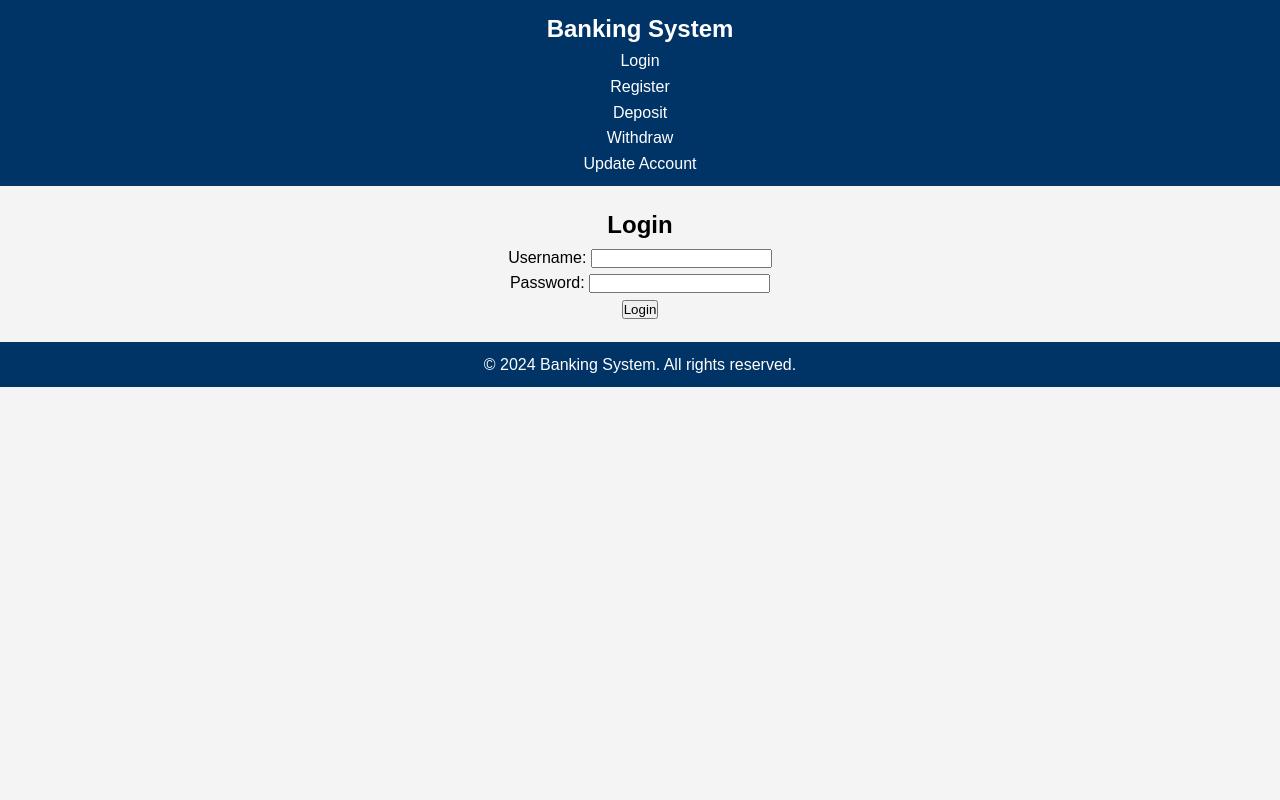
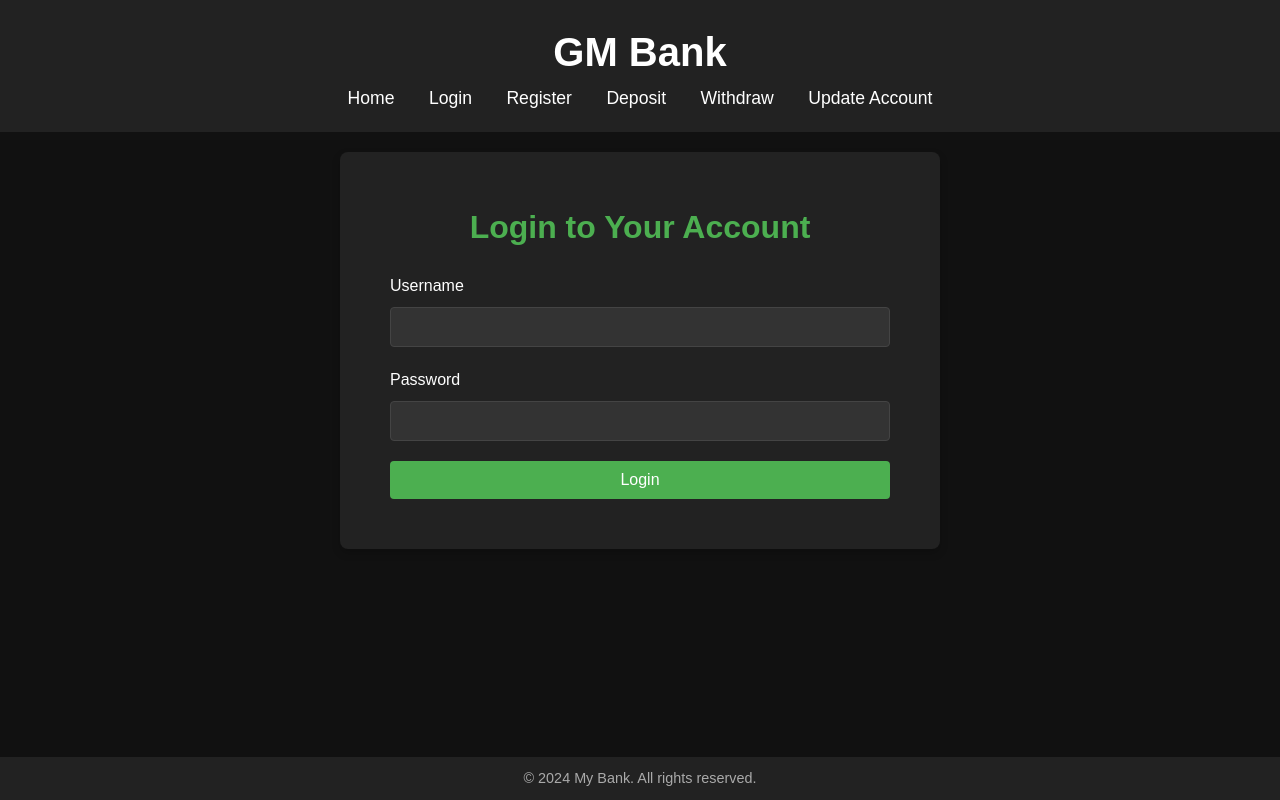
Before and after one commit to GiftM5/Banking-System, a Flask app: page /login in a window 1280 px wide. Run offline with Flask 3, Linux system fonts and the light colour scheme.

Commit message:
Added functionality for login

```diff
--- a/app.py
+++ b/app.py
@@ -1,4 +1,4 @@
-from flask import Flask,render_template,request
+from flask import Flask,render_template,request,url_for,redirect,session
 from database import *
 
 app = Flask(__name__)
@@ -6,14 +6,26 @@ app = Flask(__name__)
 app.config['SQLALCHEMY_DATABASE_URI'] = 'sqlite:///banking_system.db'
 
 db.init_app(app)
+app.secret_key = "bngngjewdfwij@#$%^&*"
 
 @app.route("/")
 def homepage():
     return render_template("homepage.html")
 
-@app.route("/login")
+@app.route("/login",methods = ["GET","POST"])
 def login():
-    return render_template("login.html")
+    if request.method == "POST":
+        username = request.form["username"]
+        password = request.form["password"]
+        user = User.query.filter_by(username=username).first()
+        if username in user and user[username] == password:
+            session['user'] = username
+            print("Login Successful.")
+            return render_template("homepage.html")
+
+    else:
+        print("Username does not exist")
+        return render_template("login.html")
 
 @app.route("/register",methods = ["GET","POST"])
 def register():
--- a/static/styles.css
+++ b/static/styles.css
@@ -1,41 +1,140 @@
-/* Basic Reset */
+/* Global Reset */
 * {
     margin: 0;
     padding: 0;
     box-sizing: border-box;
 }
 
+/* Body Styling */
 body {
-    font-family: Arial, sans-serif;
+    font-family: 'Arial', sans-serif;
+    background-color: #111; /* Dark background */
+    color: #fff; /* White text */
     line-height: 1.6;
-    background-color: #f4f4f4;
+    font-size: 16px;
 }
 
+/* Header Styling */
 header {
-    background-color: #003366;
-    color: white;
-    padding: 10px;
-    text-align: center;
-}
-
-nav a {
-    color: white;
-    margin: 0 15px;
-    text-decoration: none;
-}
-
-nav a:hover {
-    text-decoration: underline;
-}
-
-main {
+    background-color: #222; /* Dark header */
     padding: 20px;
     text-align: center;
 }
 
-footer {
-    background-color: #003366;
-    color: white;
-    padding: 10px;
+header h1 {
+    font-size: 2.5rem;
+    margin: 0;
+    color: #fff;
+}
+
+/* Navigation Menu */
+nav ul {
+    list-style: none;
+    padding: 0;
     text-align: center;
 }
+
+nav ul li {
+    display: inline-block;
+    margin: 0 15px;
+}
+
+nav ul li a {
+    color: #fff;
+    text-decoration: none;
+    font-size: 1.1rem;
+    transition: color 0.3s ease;
+}
+
+nav ul li a:hover {
+    color: #4CAF50; /* Light green on hover */
+}
+
+/* Form Section Styling */
+.form-section {
+    background-color: #222;
+    padding: 50px;
+    margin: 20px auto;
+    max-width: 600px;
+    border-radius: 8px;
+    box-shadow: 0 4px 8px rgba(0, 0, 0, 0.2);
+}
+
+.form-section h2 {
+    text-align: center;
+    font-size: 2rem;
+    margin-bottom: 20px;
+    color: #4CAF50;
+}
+
+.form-section form {
+    display: flex;
+    flex-direction: column;
+}
+
+.form-section label {
+    font-size: 1rem;
+    margin-bottom: 8px;
+}
+
+.form-section input[type="text"],
+.form-section input[type="password"],
+.form-section input[type="number"] {
+    padding: 10px;
+    margin-bottom: 20px;
+    font-size: 1rem;
+    border: 1px solid #444;
+    border-radius: 4px;
+    background-color: #333;
+    color: #fff;
+}
+
+.form-section button {
+    padding: 10px;
+    background-color: #4CAF50;
+    border: none;
+    border-radius: 4px;
+    font-size: 1rem;
+    color: #fff;
+    cursor: pointer;
+    transition: background-color 0.3s ease;
+}
+
+.form-section button:hover {
+    background-color: #45a049;
+}
+
+/* Footer Styling */
+footer {
+    background-color: #222;
+    color: #aaa;
+    text-align: center;
+    padding: 10px;
+    position: fixed;
+    width: 100%;
+    bottom: 0;
+}
+
+footer p {
+    font-size: 0.9rem;
+}
+
+/* Responsive Styling */
+@media screen and (max-width: 768px) {
+    .form-section {
+        padding: 30px;
+        max-width: 90%;
+    }
+
+    header h1 {
+        font-size: 2rem;
+    }
+
+    nav ul li {
+        margin: 0 10px;
+    }
+
+    nav ul li a {
+        font-size: 1rem;
+    }
+}
--- a/templates/base.html
+++ b/templates/base.html
@@ -3,38 +3,35 @@
 <head>
     <meta charset="UTF-8">
     <meta name="viewport" content="width=device-width, initial-scale=1.0">
-    <meta http-equiv="X-UA-Compatible" content="ie=edge">
-    <title>Banking System</title>
+    <title>GM Bank - {% block title %}Default Title{% endblock %}</title>
     <link rel="stylesheet" href="{{ url_for('static', filename='styles.css') }}">
 </head>
 <body>
-    <!-- Navigation Bar -->
     <header>
-        <nav>
-            <div class="logo">
-                <h1>Banking System</h1>
-            </div>
-            <ul class="nav-links">
-                <li><a href="{{ url_for('login') }}">Login</a></li>
-                <li><a href="{{ url_for('register') }}">Register</a></li>
-                <li><a href="{{ url_for('deposit') }}">Deposit</a></li>
-                <li><a href="{{ url_for('withdraw') }}">Withdraw</a></li>
-                <li><a href="{{ url_for('update') }}">Update Account</a></li>
-            </ul>
-        </nav>
+        <div class="container">
+            <h1>GM Bank</h1>
+            <nav>
+                <ul>
+                    <li><a href="/">Home</a></li>
+                    <li><a href="/login">Login</a></li>
+                    <li><a href="/register">Register</a></li>
+                    <li><a href="/deposit">Deposit</a></li>
+                    <li><a href="/withdrawal">Withdraw</a></li>
+                    <li><a href="/updateaccount">Update Account</a></li>
+                </ul>
+            </nav>
+        </div>
     </header>
 
-    <!-- Main Content Section -->
     <main>
         {% block content %}
-        <!-- Page-specific content goes here -->
+        <!-- Content will be inserted here -->
         {% endblock %}
     </main>
 
-    <!-- Footer -->
     <footer>
-        <div class="footer-content">
-            <p>&copy; 2024 Banking System. All rights reserved.</p>
+        <div class="container">
+            <p>&copy; 2024 My Bank. All rights reserved.</p>
         </div>
     </footer>
 </body>
--- a/templates/login.html
+++ b/templates/login.html
@@ -1,14 +1,20 @@
 {% extends 'base.html' %}
-Login Page.
+
+{% block title %}Login - GM Bank{% endblock %}
+
 {% block content %}
-    <h2>Login</h2>
-    <form action='/login' method="POST">
-        <label for="username">Username:</label>
-        <input type="text" id="username" name="username" required>
-        <br>
-        <label for="password">Password:</label>
-        <input type="password" id="password" name="password" required>
-        <br>
-        <button type="submit">Login</button>
-    </form>
+    <section class="form-section">
+        <div class="container">
+            <h2>Login to Your Account</h2>
+            <form action="/login" method="POST">
+                <label for="username">Username</label>
+                <input type="text" id="username" name="username" required>
+
+                <label for="password">Password</label>
+                <input type="password" id="password" name="password" required>
+
+                <button type="submit">Login</button>
+            </form>
+        </div>
+    </section>
 {% endblock %}
```
Also changed, not shown: templates/UpdateAccount.html (+14 -9 lines), templates/deposit.html (+11 -8 lines), templates/homepage.html (+9 -1 lines), templates/withdraw.html (+11 -8 lines).
